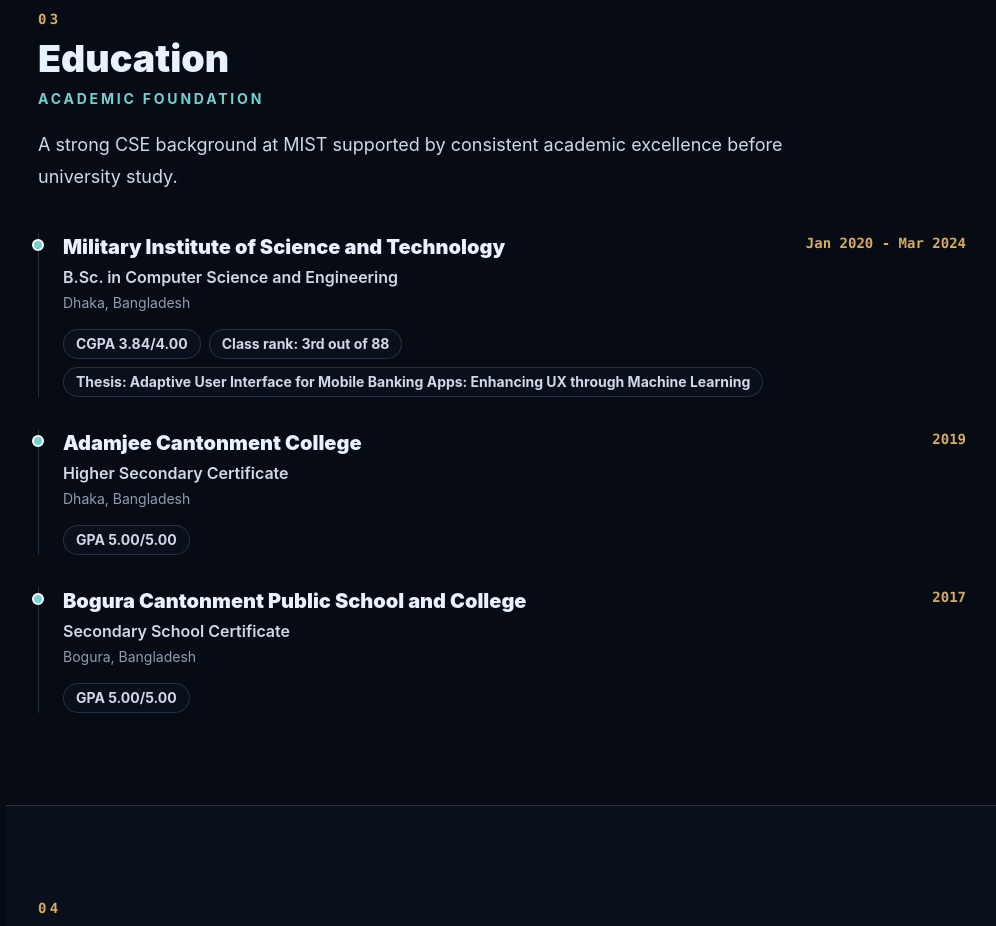
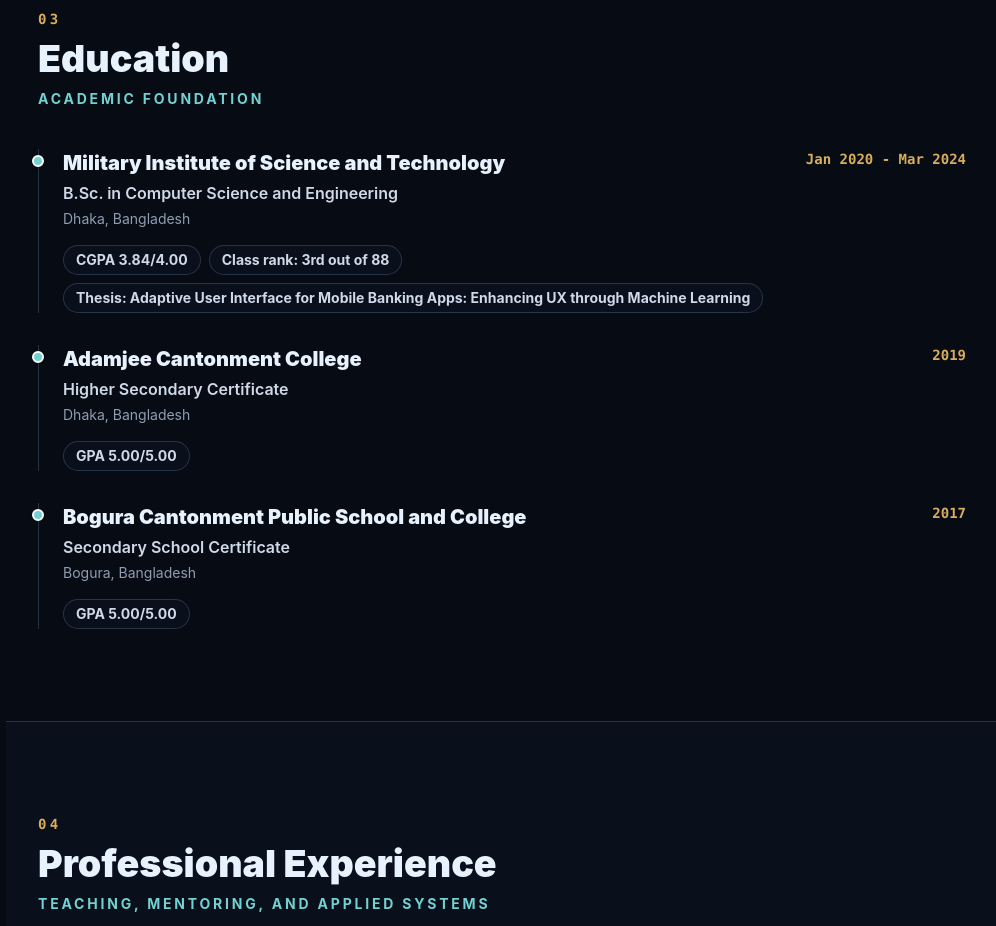
Before and after one commit to MdRashidUlIslam612001/portfolio, a React (Vite) app: page / in a window 1280 px wide. Shown: the part 3220-4146 px from the top of the page, without its empty margins (282-1278 px from the left). Built offline with nearby package versions, Linux system fonts and the light colour scheme.

Commit message:
Update EducationSection.jsx

```diff
--- a/src/sections/EducationSection.jsx
+++ b/src/sections/EducationSection.jsx
@@ -7,7 +7,6 @@ export default function EducationSection() {
   return (
     <section className="section-shell">
       <SectionHeader id="education" number="03" title="Education" eyebrow="Academic foundation">
-        A strong CSE background at MIST supported by consistent academic excellence before university study.
       </SectionHeader>
 
       <div className="space-y-8">
```
